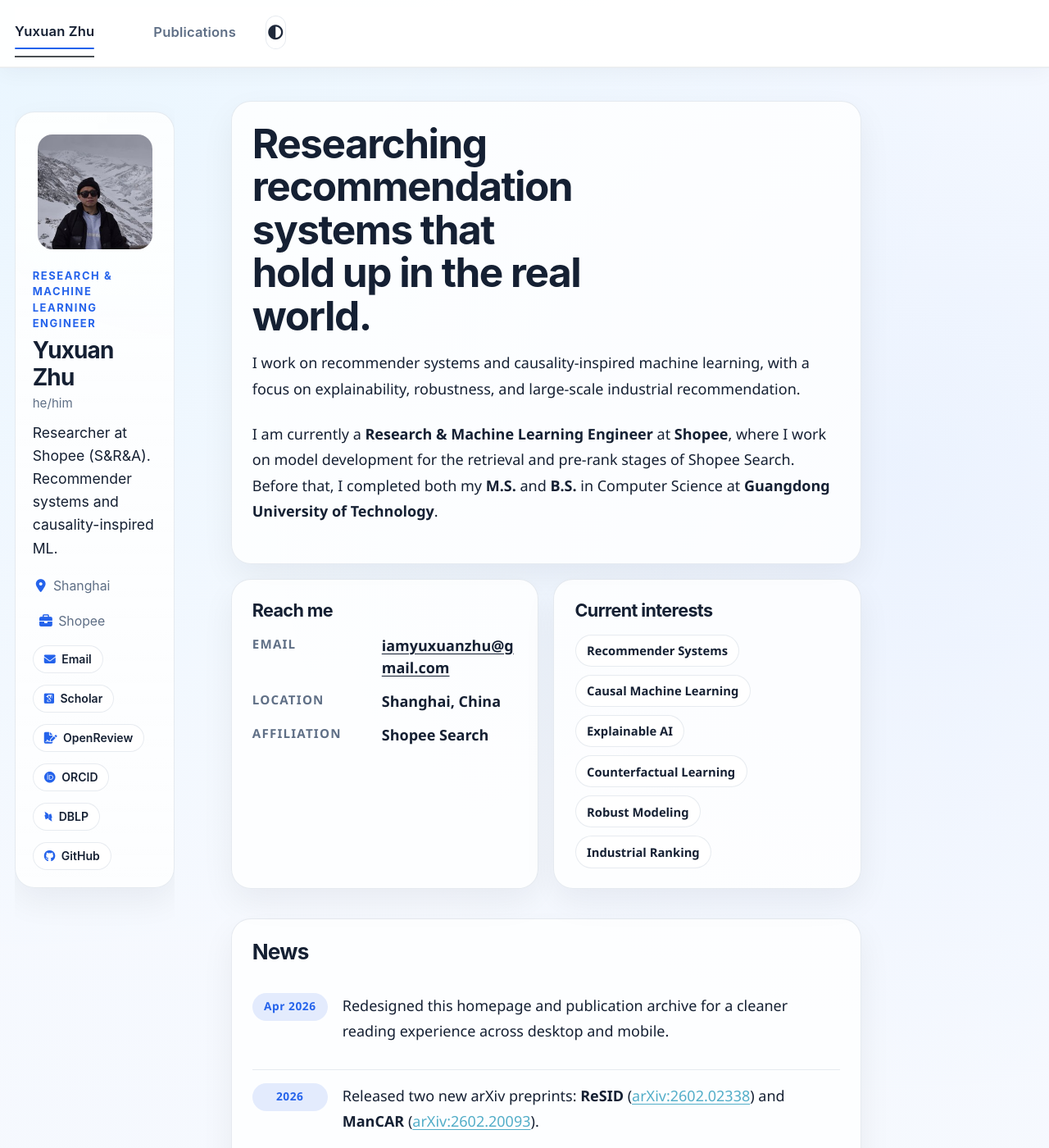
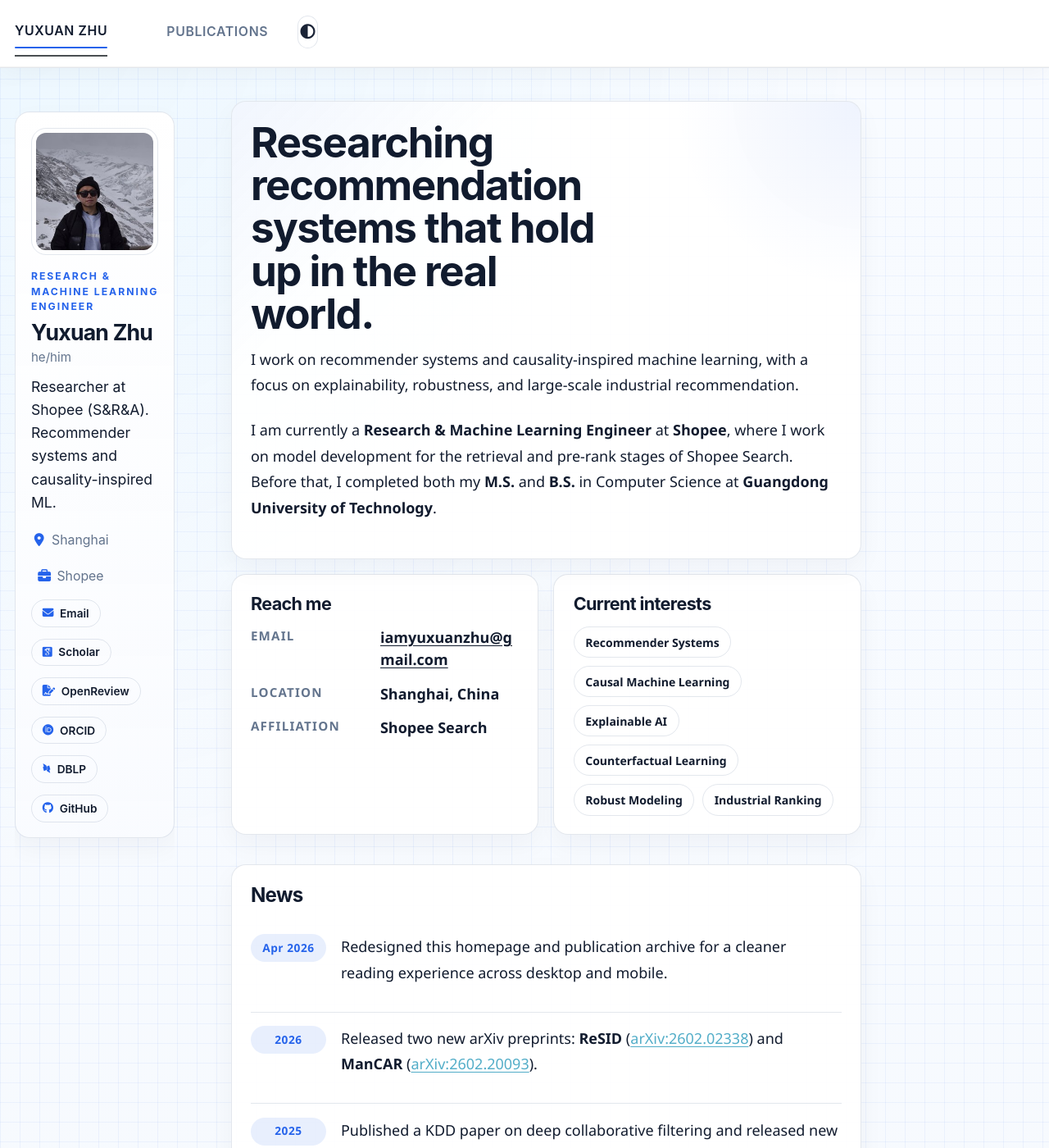
Before and after one commit to EthanChu7/yuxuan.zhu.github.io, a Jekyll site: the page built from _pages/about.md, in a window 1280 px wide and 1400 px high. Shown: the whole window at 82% size. Built offline with Jekyll 4.4.1, drawn with Linux system fonts in a browser that asks for light colours; some web fonts are replaced; a script bundle is joined from its source files by our own code; library files that are not in the unit come from our copies.

Commit message:
Shift site toward modern tech researcher style

```diff
--- a/assets/css/main.scss
+++ b/assets/css/main.scss
@@ -527,24 +527,26 @@ html[data-theme="dark"] .coauthor-graph__stage {
 
 /* 2026 visual redesign */
 :root {
-  --site-sans: "Avenir Next", "Segoe UI", "Helvetica Neue", "Noto Sans", sans-serif;
+  --site-sans: "Avenir Next", "IBM Plex Sans", "Segoe UI", "Helvetica Neue", "Noto Sans", sans-serif;
   --site-accent: #2563eb;
-  --site-accent-soft: rgba(37, 99, 235, 0.12);
-  --site-ink: #152033;
-  --site-muted: #5f6f86;
-  --site-border: rgba(108, 128, 160, 0.16);
-  --site-card: rgba(255, 255, 255, 0.8);
-  --site-card-strong: rgba(255, 255, 255, 0.94);
+  --site-accent-soft: rgba(37, 99, 235, 0.1);
+  --site-ink: #111b2e;
+  --site-muted: #63748d;
+  --site-border: rgba(100, 122, 156, 0.18);
+  --site-card: rgba(255, 255, 255, 0.92);
+  --site-card-strong: rgba(255, 255, 255, 0.98);
+  --site-grid: rgba(37, 99, 235, 0.06);
 }
 
 html[data-theme="dark"] {
   --site-accent: #7dd3fc;
   --site-accent-soft: rgba(125, 211, 252, 0.12);
   --site-ink: #edf4ff;
-  --site-muted: #aab8cf;
-  --site-border: rgba(151, 174, 214, 0.16);
-  --site-card: rgba(13, 21, 36, 0.76);
-  --site-card-strong: rgba(15, 24, 40, 0.92);
+  --site-muted: #9cafc9;
+  --site-border: rgba(142, 166, 209, 0.16);
+  --site-card: rgba(11, 18, 31, 0.92);
+  --site-card-strong: rgba(15, 23, 40, 0.98);
+  --site-grid: rgba(125, 211, 252, 0.08);
 }
 
 html,
@@ -554,17 +556,21 @@ body {
 
 body {
   background:
-    radial-gradient(circle at top left, rgba(56, 189, 248, 0.07), transparent 24%),
-    radial-gradient(circle at 85% 12%, rgba(59, 130, 246, 0.06), transparent 18%),
-    linear-gradient(180deg, rgba(247, 250, 255, 0.98), rgba(241, 245, 252, 0.98));
+    linear-gradient(var(--site-grid) 1px, transparent 1px),
+    linear-gradient(90deg, var(--site-grid) 1px, transparent 1px),
+    radial-gradient(circle at top left, rgba(56, 189, 248, 0.06), transparent 22%),
+    linear-gradient(180deg, rgba(248, 251, 255, 0.98), rgba(243, 247, 252, 0.98));
+  background-size: 24px 24px, 24px 24px, auto, auto;
   color: var(--site-ink);
 }
 
 html[data-theme="dark"] body {
   background:
-    radial-gradient(circle at top left, rgba(34, 211, 238, 0.08), transparent 24%),
-    radial-gradient(circle at 85% 12%, rgba(56, 189, 248, 0.08), transparent 18%),
-    linear-gradient(180deg, rgba(9, 15, 27, 0.98), rgba(8, 13, 23, 0.98));
+    linear-gradient(var(--site-grid) 1px, transparent 1px),
+    linear-gradient(90deg, var(--site-grid) 1px, transparent 1px),
+    radial-gradient(circle at top left, rgba(34, 211, 238, 0.06), transparent 22%),
+    linear-gradient(180deg, rgba(8, 13, 24, 0.98), rgba(7, 11, 21, 0.98));
+  background-size: 24px 24px, 24px 24px, auto, auto;
 }
 
 a {
@@ -574,15 +580,15 @@ a {
 
 .masthead {
   backdrop-filter: none;
-  background: rgba(255, 255, 255, 0.94);
+  background: rgba(255, 255, 255, 0.98);
   border-bottom: 1px solid var(--site-border);
-  box-shadow: 0 6px 24px rgba(15, 23, 42, 0.04);
+  box-shadow: 0 8px 24px rgba(15, 23, 42, 0.03);
 }
 
 html[data-theme="dark"] .masthead {
-  background: rgba(10, 16, 28, 0.96);
-  border-bottom-color: rgba(151, 174, 214, 0.12);
-  box-shadow: inset 0 -1px 0 rgba(151, 174, 214, 0.08);
+  background: rgba(9, 15, 27, 0.985);
+  border-bottom-color: rgba(151, 174, 214, 0.14);
+  box-shadow: 0 10px 28px rgba(0, 0, 0, 0.22);
 }
 
 .masthead__inner-wrap {
@@ -592,9 +598,10 @@ html[data-theme="dark"] .masthead {
 }
 
 .masthead .visible-links > li > a {
-  font-size: 0.92rem;
+  font-size: 0.88rem;
   font-weight: 600;
-  letter-spacing: 0.01em;
+  letter-spacing: 0.04em;
+  text-transform: uppercase;
   color: var(--site-muted);
   padding-top: 0.95rem;
   padding-bottom: 0.95rem;
@@ -624,7 +631,8 @@ html[data-theme="dark"] .masthead {
 .masthead__menu-item--lg a {
   color: var(--site-ink);
   font-weight: 700;
-  letter-spacing: 0.02em;
+  letter-spacing: 0.08em;
+  text-transform: uppercase;
 }
 
 #site-nav {
@@ -648,7 +656,7 @@ html[data-theme="dark"] .masthead {
 
 .greedy-nav .hidden-links {
   border: 1px solid var(--site-border);
-  border-radius: 18px;
+  border-radius: 14px;
   background: var(--site-card-strong);
   box-shadow: 0 18px 40px rgba(15, 23, 42, 0.12);
   overflow: hidden;
@@ -685,7 +693,7 @@ html[data-theme="dark"] .greedy-nav .hidden-links {
 .pub-card {
   border: 1px solid var(--site-border);
   background: var(--site-card);
-  box-shadow: 0 16px 40px rgba(15, 23, 42, 0.06);
+  box-shadow: 0 12px 32px rgba(15, 23, 42, 0.04);
 }
 
 html[data-theme="dark"] .sidebar .author-card,
@@ -698,17 +706,17 @@ html[data-theme="dark"] .pub-card {
 }
 
 .sidebar .author-card {
-  border-radius: 24px;
-  padding: 1.15rem;
+  border-radius: 18px;
+  padding: 1.05rem;
   background:
-    linear-gradient(180deg, rgba(255, 255, 255, 0.92), rgba(255, 255, 255, 0.78)),
-    radial-gradient(circle at top right, rgba(56, 189, 248, 0.1), transparent 34%);
+    linear-gradient(180deg, rgba(255, 255, 255, 0.98), rgba(249, 251, 255, 0.94)),
+    linear-gradient(135deg, rgba(37, 99, 235, 0.04), transparent 34%);
 }
 
 html[data-theme="dark"] .sidebar .author-card {
   background:
-    linear-gradient(180deg, rgba(16, 24, 39, 0.9), rgba(12, 18, 31, 0.82)),
-    radial-gradient(circle at top right, rgba(56, 189, 248, 0.08), transparent 34%);
+    linear-gradient(180deg, rgba(13, 21, 36, 0.98), rgba(10, 17, 30, 0.96)),
+    linear-gradient(135deg, rgba(125, 211, 252, 0.06), transparent 36%);
 }
 
 .sidebar .author__avatar {
@@ -716,16 +724,16 @@ html[data-theme="dark"] .sidebar .author-card {
 }
 
 .sidebar .author__avatar img {
-  border-radius: 24px;
-  border: 1px solid rgba(255, 255, 255, 0.22);
+  border-radius: 18px;
+  border: 1px solid var(--site-border);
 }
 
 .sidebar .author__eyebrow,
 .section-kicker {
   margin: 0 0 0.35rem;
-  font-size: 0.72rem;
+  font-size: 0.68rem;
   font-weight: 700;
-  letter-spacing: 0.12em;
+  letter-spacing: 0.16em;
   text-transform: uppercase;
   color: var(--site-accent);
 }
@@ -738,7 +746,7 @@ html[data-theme="dark"] .sidebar .author-card {
 }
 
 .sidebar .author__name {
-  font-size: 1.55rem;
+  font-size: 1.48rem;
   margin: 0 0 0.18rem;
 }
 
@@ -777,8 +785,8 @@ html[data-theme="dark"] .sidebar .author-card {
   padding: 0.42rem 0.72rem;
   border: 1px solid var(--site-border);
   border-radius: 999px;
-  background: var(--site-card-strong);
-  font-size: 0.78rem;
+  background: transparent;
+  font-size: 0.76rem;
   font-weight: 600;
   color: var(--site-ink);
 }
@@ -807,14 +815,14 @@ html[data-theme="dark"] .sidebar .author-card {
 }
 
 .content-card {
-  border-radius: 24px;
-  padding: 1.35rem 1.4rem;
+  border-radius: 18px;
+  padding: 1.25rem 1.3rem;
   margin-bottom: 1rem;
 }
 
 .content-card h2 {
-  font-size: 1.45rem;
-  margin-bottom: 0.9rem;
+  font-size: 1.34rem;
+  margin-bottom: 0.82rem;
 }
 
 .split-grid {
@@ -829,16 +837,35 @@ html[data-theme="dark"] .sidebar .author-card {
 }
 
 .intro-card h2 {
-  font-size: clamp(1.8rem, 4vw, 2.75rem);
-  line-height: 1.06;
-  max-width: 12ch;
+  font-size: clamp(1.9rem, 4vw, 3rem);
+  line-height: 1.02;
+  max-width: 13ch;
 }
 
 .intro-lead {
-  font-size: 1.08rem;
-  line-height: 1.7;
-  max-width: 58rem;
+  font-size: 1.04rem;
+  line-height: 1.72;
+  max-width: 54rem;
   color: var(--site-ink);
+}
+
+.intro-card {
+  position: relative;
+  overflow: hidden;
+}
+
+.intro-card::before {
+  content: "";
+  position: absolute;
+  inset: 0;
+  background:
+    linear-gradient(135deg, rgba(37, 99, 235, 0.06), transparent 26%),
+    radial-gradient(circle at 100% 0, rgba(37, 99, 235, 0.08), transparent 24%);
+  pointer-events: none;
+}
+
+.intro-card > * {
+  position: relative;
 }
 
 .compact-card h2 {
@@ -858,7 +885,7 @@ html[data-theme="dark"] .sidebar .author-card {
   align-items: center;
   padding: 0.45rem 0.78rem;
   border-radius: 999px;
-  background: var(--site-card-strong);
+  background: transparent;
   border: 1px solid var(--site-border);
   color: var(--site-ink);
   font-size: 0.84rem;
@@ -908,9 +935,9 @@ html[data-theme="dark"] .sidebar .author-card {
   padding: 0.42rem 0.75rem;
   border-radius: 999px;
   border: 1px solid var(--site-border);
-  background: var(--site-card-strong);
+  background: transparent;
   color: var(--site-ink);
-  font-size: 0.82rem;
+  font-size: 0.78rem;
   font-weight: 600;
   text-decoration: none;
 }
@@ -925,7 +952,7 @@ html[data-theme="dark"] .sidebar .author-card {
   grid-template-columns: 92px 1fr;
   gap: 1rem;
   align-items: start;
-  padding: 0.85rem 0;
+  padding: 0.9rem 0;
   border-top: 1px solid var(--site-border);
 }
 
@@ -958,20 +985,20 @@ html[data-theme="dark"] .sidebar .author-card {
 }
 
 .pub-card {
-  border-radius: 20px;
+  border-radius: 16px;
   padding: 1rem 1rem 0.95rem;
 }
 
 .pub-card--featured {
   background:
-    linear-gradient(180deg, rgba(255, 255, 255, 0.95), rgba(248, 251, 255, 0.85)),
-    radial-gradient(circle at top right, rgba(37, 99, 235, 0.08), transparent 28%);
+    linear-gradient(180deg, rgba(255, 255, 255, 0.99), rgba(248, 251, 255, 0.95)),
+    linear-gradient(135deg, rgba(37, 99, 235, 0.05), transparent 32%);
 }
 
 html[data-theme="dark"] .pub-card--featured {
   background:
-    linear-gradient(180deg, rgba(16, 24, 39, 0.95), rgba(14, 21, 35, 0.84)),
-    radial-gradient(circle at top right, rgba(125, 211, 252, 0.08), transparent 28%);
+    linear-gradient(180deg, rgba(13, 21, 36, 0.99), rgba(12, 19, 33, 0.96)),
+    linear-gradient(135deg, rgba(125, 211, 252, 0.06), transparent 34%);
 }
 
 .pub-year-badge {
@@ -999,12 +1026,12 @@ html[data-theme="dark"] .pub-card--featured {
 }
 
 .service-panel {
-  border-radius: 20px;
+  border-radius: 16px;
   padding: 1rem;
 }
 
 .experience-card {
-  border-radius: 20px;
+  border-radius: 16px;
   padding: 1rem;
 }
 
@@ -1061,7 +1088,7 @@ html[data-theme="dark"] .pub-card--featured {
 }
 
 .publications-list .pub-item {
-  border-radius: 20px;
+  border-radius: 16px;
   padding: 1rem;
 }
 
@@ -1128,13 +1155,13 @@ html[data-theme="dark"] .pub-card--featured {
   .sidebar .author-card {
     grid-template-columns: 72px minmax(0, 1fr);
     padding: 0.8rem;
-    border-radius: 20px;
+    border-radius: 16px;
   }
 
   .sidebar .author__avatar img {
     width: 72px;
     max-width: 72px;
-    border-radius: 50%;
+    border-radius: 16px;
   }
 
   .sidebar .author__name {
@@ -1161,7 +1188,7 @@ html[data-theme="dark"] .pub-card--featured {
 
   .content-card {
     padding: 1rem;
-    border-radius: 20px;
+    border-radius: 16px;
   }
 
   .content-card h2 {
```
